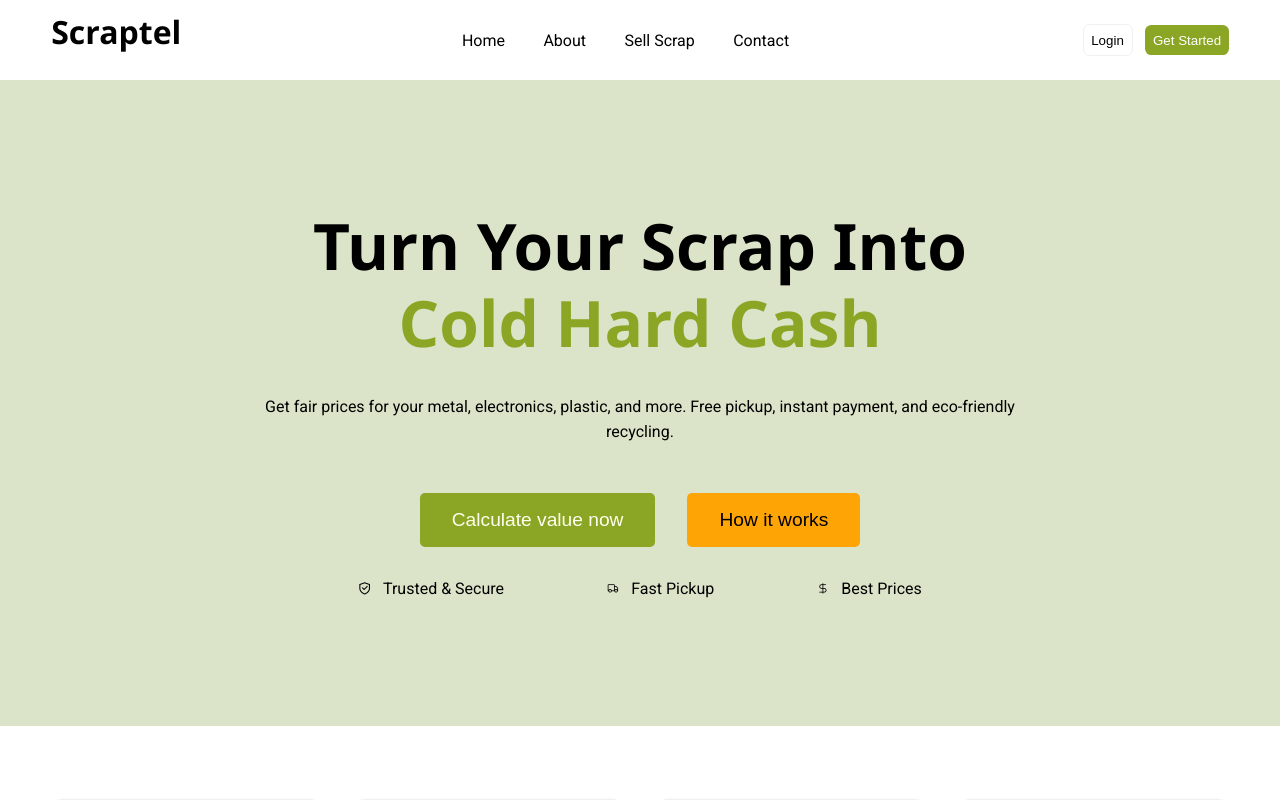
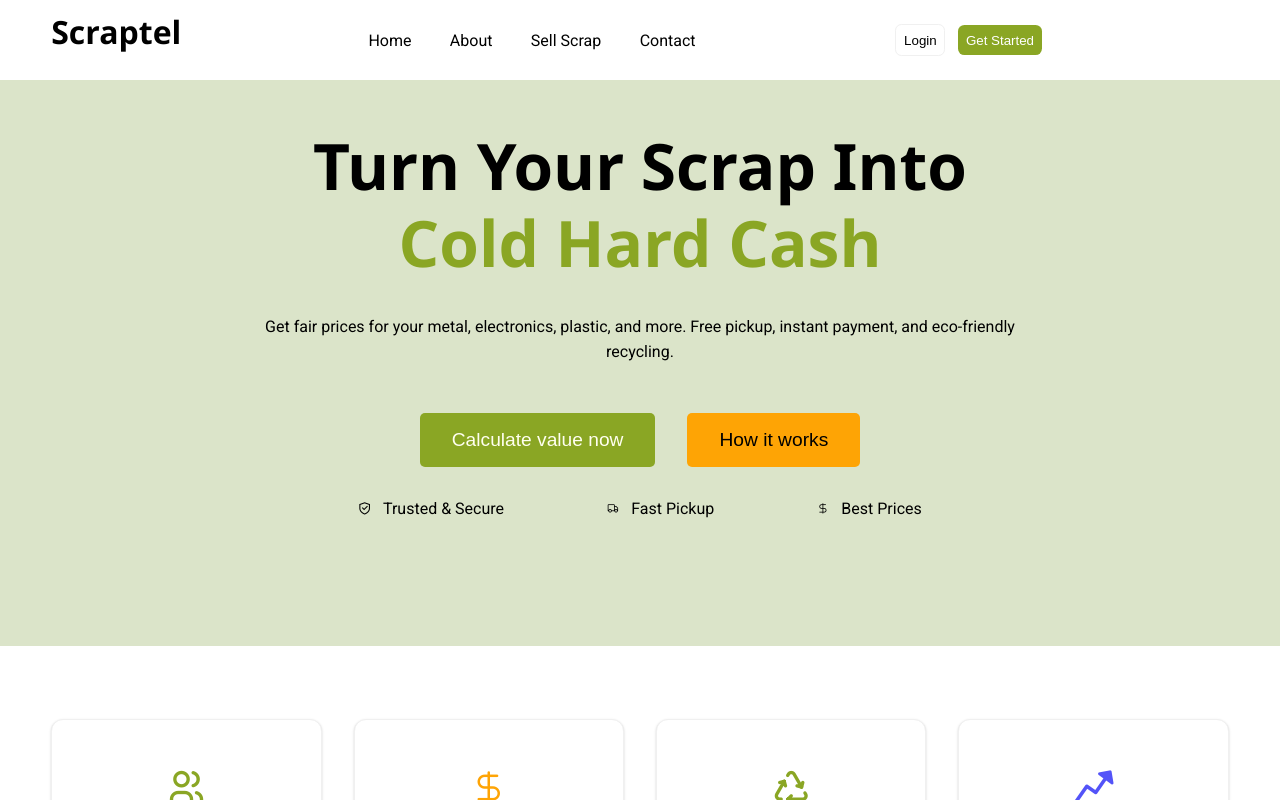
Before and after one commit to altafShaiks/scraptel, an Angular app: page / in a window 1280 px wide. Shown: the top 800 px of the page. Built offline with nearby package versions, Linux system fonts and the light colour scheme.

Commit message:
worked on navbar on small screens

```diff
--- a/src/app/features/home/home.component.html
+++ b/src/app/features/home/home.component.html
@@ -1,4 +1,4 @@
-<app-navbar></app-navbar>
+<app-navbar [isScrolled]="isScrolled"></app-navbar>
 
 <!-- hero section -->
  <section class="hero-section">
--- a/src/app/features/home/home.component.ts
+++ b/src/app/features/home/home.component.ts
@@ -1,4 +1,4 @@
-import { Component } from '@angular/core';
+import { Component, HostListener, ViewChild } from '@angular/core';
 import { NavbarComponent } from '../../shared/components/navbar/navbar.component';
 import { FooterComponent } from '../../shared/components/footer/footer.component';
 import { MatChipsModule } from '@angular/material/chips';
@@ -12,5 +12,11 @@ import { MatCardModule } from '@angular/material/card';
   styleUrl: './home.component.scss'
 })
 export class HomeComponent {
+  isScrolled = false;
 
+  @HostListener('window:scroll', [])
+  onWindowScroll() {
+    const scrollTop = window.pageYOffset || document.documentElement.scrollTop || document.body.scrollTop || 0;
+    this.isScrolled = scrollTop > 10;
+  }
 }
--- a/src/app/shared/components/navbar/navbar.component.html
+++ b/src/app/shared/components/navbar/navbar.component.html
@@ -1,18 +1,21 @@
+<div [class.menu-opened]="menuOpened">
     <div class="navbar">
         <div class="nav-logo">
             <h2>Scraptel</h2>
         </div>
         <div class="nav-links">
             <ul>
-            <li>Home</li>
-            <li>About</li>
-            <li>Sell Scrap</li>
-            <li>Contact</li>
+                <li><a class="home" href="">Home</a></li>
+                <li><a class="about" href="">About</a></li>
+                <li><a class="sell-scrap" href="">Sell Scrap</a></li>
+                <li><a class="contact" href="">Contact</a></li>
             </ul>
         </div>
         <div class="nav-buttons">
             <button class="login" type="submit">Login</button>
             <button class="register" type="submit">Get Started</button>
         </div>
-    <span class="hamburger-menu icon-hamburger"></span>
+        <span class="hamburger-menu icon-hamburger" (click)="openMenu()"></span>
+        <span class="close icon-close"></span>
     </div>
+</div>
--- a/src/app/shared/components/navbar/navbar.component.scss
+++ b/src/app/shared/components/navbar/navbar.component.scss
@@ -1,4 +1,9 @@
 @use '../../../../assets/styles/theme.scss' as *;
+
+:host(.scrolled) .navbar {
+    background-color: rgba($white, 0.3);
+    backdrop-filter: blur(10px);
+}
 
 .navbar {
     height: 80px;
@@ -7,6 +12,9 @@
     align-items: center;
     justify-content: space-between;
     padding: 1vw 4vw;
+    position: fixed;
+    z-index: 1;
+    background-color: $white;
 }
 
 .nav-links ul {
@@ -14,6 +22,11 @@
     justify-content: space-between;
     gap: 3vw;
     list-style-type: none;
+
+    a {
+        text-decoration: none;
+        color: $black;
+    }
 }
 
 .nav-buttons {
@@ -46,9 +59,24 @@
             display: none;
         }
     }
+
     .hamburger-menu {
         display: block;
         font-size: 30px;
-        cursor: pointer;
+    }
+
+    .menu-opened {
+        .navbar {
+            height: 50vh;
+            align-items: flex-start;
+            background-color: rgba($white, 0.3);
+            backdrop-filter: blur(10px);
+        }
+
+        .hamburger-menu {
+            display: none;
+        }
+
+
     }
 }
--- a/src/app/shared/components/navbar/navbar.component.ts
+++ b/src/app/shared/components/navbar/navbar.component.ts
@@ -1,4 +1,4 @@
-import { Component } from '@angular/core';
+import { Component, HostBinding, Input } from '@angular/core';
 
 @Component({
   selector: 'app-navbar',
@@ -7,5 +7,19 @@ import { Component } from '@angular/core';
   styleUrl: './navbar.component.scss'
 })
 export class NavbarComponent {
+  @Input() isScrolled = false;
+  menuOpened: boolean = false;
+
+  @HostBinding('class.scrolled') get scrolledClass() {
+    return this.isScrolled;
+  }
+
+  openMenu() {
+    this.menuOpened = true;
+  }
+
+  setScrolled(value: boolean) {
+    this.isScrolled = value;
+  }
 
 }
```
Lines whose indentation alone changed are shown as unchanged.
